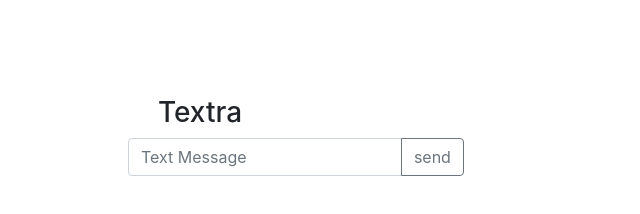
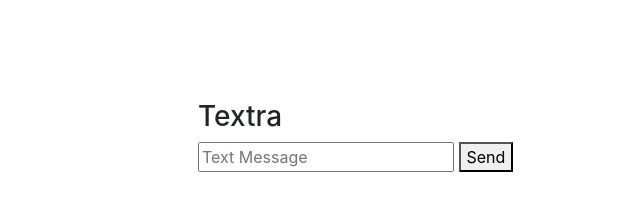
Before and after one commit to rameezqazi23/Chat-App, a plain HTML site: page index.html in a window 1280 px wide. Shown: the whole page, without its empty margins (302-942 px from the left). Drawn offline with nearby package versions, Linux system fonts and the light colour scheme.

Commit message:
dev mode...

```diff
--- a/index.html
+++ b/index.html
@@ -13,14 +13,16 @@
 
 <body>
 
-    <div class="container d-flex justify-content-center pt-5 mt-5">
+    <!-- <div class="container-fluid d-flex justify-content-center pt-5 mt-5">
         <div class="row">
             <div class="col-md-12 ">
                 <h3>Textra</h3>
             </div>
-            </di>
+
 
             <div class="row" id="chat">
+
+
 
             </div>
 
@@ -36,6 +38,23 @@
 
             </div>
         </div>
+    </div> -->
+
+    <div class="main">
+        <div class="header-text">
+            <h3>Textra</h3>
+
+        </div>
+
+        <div id="chat">
+
+        </div>
+
+        <div>
+            <input id="msg-text" type="text" placeholder="Text Message">
+            <button id="button-addon2-target" onclick="chatApp()">Send</button>
+        </div>
+    </div>
 
 </body>
 
--- a/style.css
+++ b/style.css
@@ -0,0 +1,9 @@
+.main{
+    /* display: inline-block;
+    justify-content: center; */
+   position: relative;
+   margin-left: 500px;
+   margin-top: 100px;
+   margin-bottom: 50px;
+
+}
```
